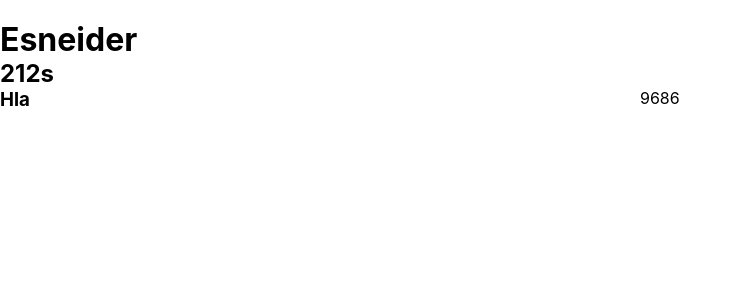
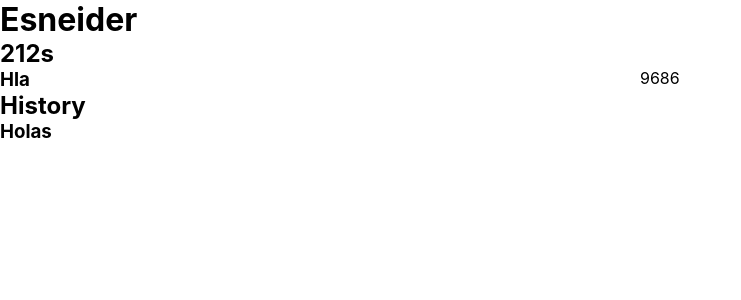
Before and after one commit to sneuder/rick_and_morty_random, a React (Vite) app: page / in a window 1280 px wide. Shown: the top 300 px of the page, without its empty margins (0-741 px from the left). Built offline with nearby package versions, Linux system fonts and the light colour scheme.

Commit message:
History component and restructured of folders

```diff
--- a/src/App.jsx
+++ b/src/App.jsx
@@ -1,11 +1,13 @@
-import ProfilePic from './components/profile_pic';
+import ProfilePic from './components/info/profile_pic';
 import Info from './components/info/index';
+
+import History from './components/history/index';
 
 function App() {
   return (
     <div className="App">
-      <ProfilePic />
       <Info />
+      <History />
     </div>
   )
 }
--- /dev/null
+++ b/src/components/history/Container.js
@@ -0,0 +1,3 @@
+import styled from "styled-components";
+
+export const Container = styled.div``
--- /dev/null
+++ b/src/components/history/Title.js
@@ -0,0 +1,5 @@
+import styled from "styled-components";
+
+export const Title = styled.h2`
+
+`
--- /dev/null
+++ b/src/components/history/character/Container.js
@@ -0,0 +1,3 @@
+import styled from "styled-components";
+
+export const Container = styled.div``
--- /dev/null
+++ b/src/components/history/character/Name.js
@@ -0,0 +1,5 @@
+import styled from "styled-components";
+
+export const Name = styled.h3`
+
+`;
--- /dev/null
+++ b/src/components/history/character/index.jsx
@@ -0,0 +1,10 @@
+import { Name } from "./Name";
+
+
+const Character = () => {
+  return (
+    <Name>Holas</Name>
+    );
+}
+
+export default Character;
--- /dev/null
+++ b/src/components/history/index.jsx
@@ -0,0 +1,15 @@
+import Character from "./character/index";
+
+import { Container } from "./Container";
+import { Title } from "./Title";
+
+const History = () => {
+  return (
+    <Container>
+      <Title>History</Title>
+      <Character />
+    </Container>
+  );
+}
+
+export default History;
```
Also changed, not shown: src/components/history/character/Button.js (added), src/components/history/character/Picture.js (added), src/components/info/profile_pic/Picture.js (renamed from src/components/profile_pic/Picture.js), src/components/info/profile_pic/index.jsx (renamed from src/components/profile_pic/index.jsx).
